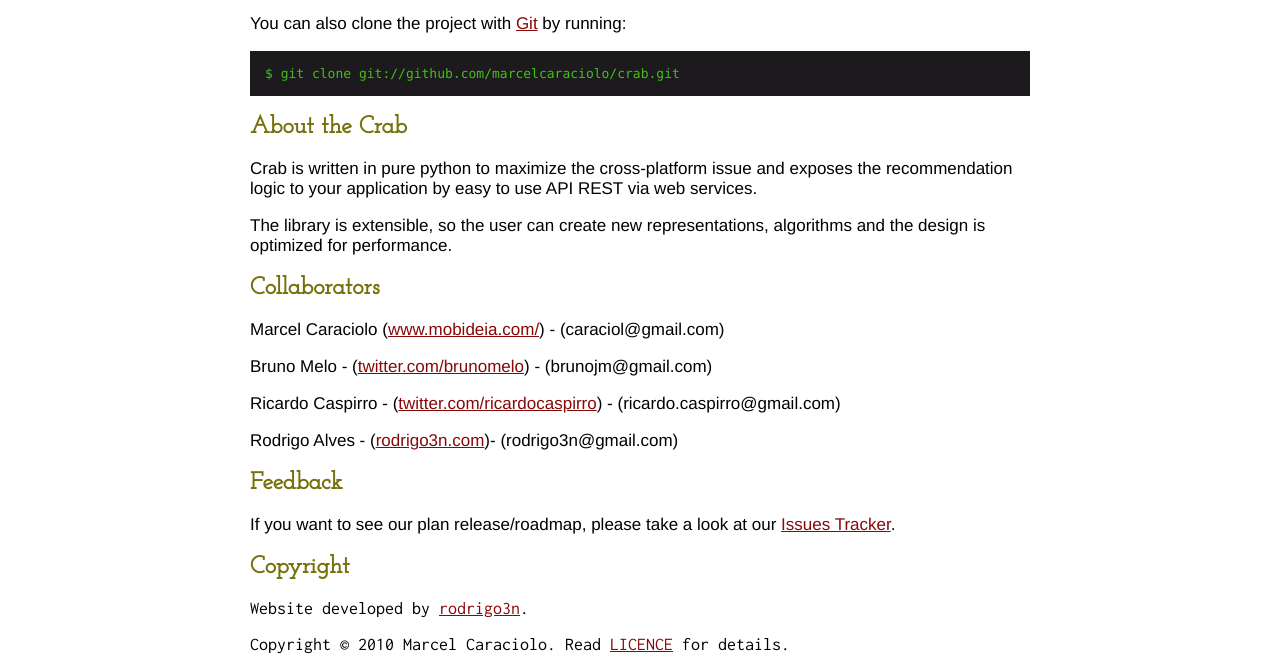
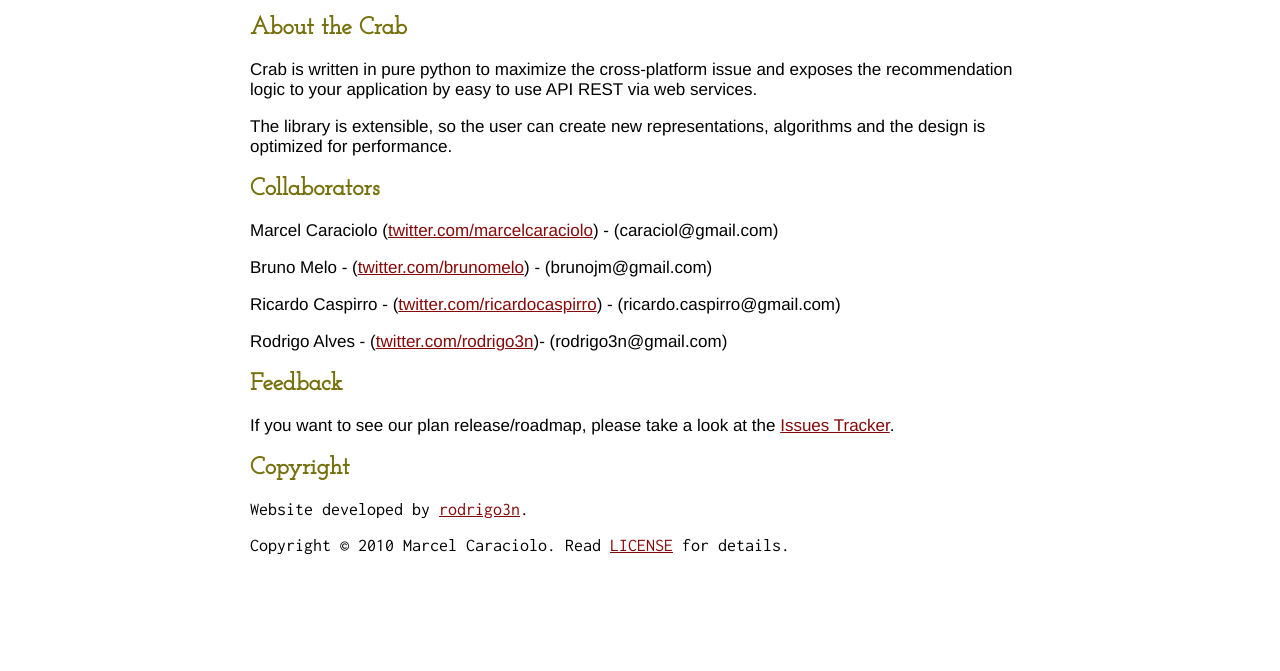
Before and after one commit to marcelcaraciolo/crab, a plain HTML site: page index.html in a window 1280 px wide. Shown: the part 325-996 px from the top of the page. After the commit the page ends 897 px from the top, so only its background shows below. Drawn offline with nearby package versions, Linux system fonts and the light colour scheme.

Commit message:
Link fixing and spell checking

```diff
--- a/index.html
+++ b/index.html
@@ -22,7 +22,7 @@
         <img border="0" width="90" src="http://github.com/images/modules/download/tar.png"></a>
     </div>
 
-    <div id="logo"><a href="http://marcelcaraciolo.github.com/crab"><img src="crab.jpg" width=125 height=124 alt="Yes, the Crab himself"></a></div>
+    <div id="logo"><a href="http://github.com/marcelcaraciolo/crab"><img src="crab.jpg" width=125 height=124 alt="Yes, the Crab himself"></a></div>
     <h1 class='crab'><a class='top' href='http://marcelcaraciolo.github.com/crab'>Crab</a>
       <span class='small'>by <a href='http://github.com/marcelcaraciolo'>Marcel Caraciolo</a></span></h1>
 
@@ -40,27 +40,23 @@
       <a href='http://github.com/marcelcaraciolo/crab/zipball/master'>zip</a> or
       <a href='http://github.com/marcelcaraciolo/crab/tarball/master'>tar</a> formats.
     </p>
-    <p>You can also clone the project with <a href='http://git-scm.com'>Git</a> by running:
-      <pre class='terminal'>$ git clone git://github.com/marcelcaraciolo/crab.git</pre>
-
-    </p>
 
     <h2>About the Crab</h2>
     <p> Crab is written in pure python to maximize the cross-platform issue and exposes the recommendation logic to your application by easy to use API REST via web services.</p>
     <p> The library is extensible, so the user can create new representations, algorithms and the design is optimized for performance.
 
     <h2>Collaborators</h2>
-    <p>Marcel Caraciolo (<a href="http://http://www.mobideia.com/">www.mobideia.com/</a>) - (caraciol@gmail.com)
+    <p>Marcel Caraciolo (<a href="http://twitter.com/marcelcaraciolo">twitter.com/marcelcaraciolo</a>) - (caraciol@gmail.com)
     <p>Bruno Melo  -  (<a href="http://twitter.com/brunomelo">twitter.com/brunomelo</a>) - (brunojm@gmail.com)
     <p>Ricardo Caspirro -  (<a href="http://twitter.com/ricardocaspirro">twitter.com/ricardocaspirro</a>) - (ricardo.caspirro@gmail.com)
-    <p>Rodrigo Alves - (<a href="http://rodrigo3n.com">rodrigo3n.com</a>)- (rodrigo3n@gmail.com)
+    <p>Rodrigo Alves - (<a href="http://twitter.com">twitter.com/rodrigo3n</a>)- (rodrigo3n@gmail.com)
 
     <h2>Feedback</h2>
-    <p>If you want to see our plan release/roadmap, please take a look at our <a href='http://github.com/marcelcaraciolo/crab/issues'>Issues Tracker</a>.
+    <p>If you want to see our plan release/roadmap, please take a look at the <a href='http://github.com/marcelcaraciolo/crab/issues'>Issues Tracker</a>.
 
     <h2>Copyright</h2>
     <p class='footer'> Website developed by <a href='http://twitter.com/rodrigo3n'>rodrigo3n</a>.</p>
-    <p class='footer'> Copyright © 2010 Marcel Caraciolo. Read <a href='http://github.com/marcelcaraciolo/crab/blob/master/LICENCE'>LICENCE</a> for details. </p>
+    <p class='footer'> Copyright © 2010 Marcel Caraciolo. Read <a href='http://github.com/marcelcaraciolo/crab/blob/master/LICENSE'>LICENSE</a> for details. </p>
   </div>
 </body>
 </html>
--- a/screen.css
+++ b/screen.css
@@ -32,8 +32,7 @@ a.top:hover {border-bottom:2px dotted;border-bottom-color:#5c5757;}
 .description {text-align:left; font-family:'Yanone Kaffeesatz';font-size: 1.4em; margin-bottom: 30px;}
 .download { float: right;}
 .image {text-align:left; width:900px;}
-pre {font-family:'Monaco'; font-size: 13px; background: #1c1a1c; color: #fff; padding: 15px;}
-pre.terminal {font-family:'Monaco'; font-size: 13px; background: #1c1a1c; color: #42c218; padding: 15px;}
+pre.terminal {font-family:'Monaco'; font-size: 13px; /*background: #1c1a1c*/; color: #42c218; padding: 15px;}*/
 hr { border: 0; width: 80%; border-bottom: 1px solid #aaa}
 p {font-family:Helvetica; font-size:17px;}
 p.footer {font-family:'Inconsolata'; font-size:18px;}
```
